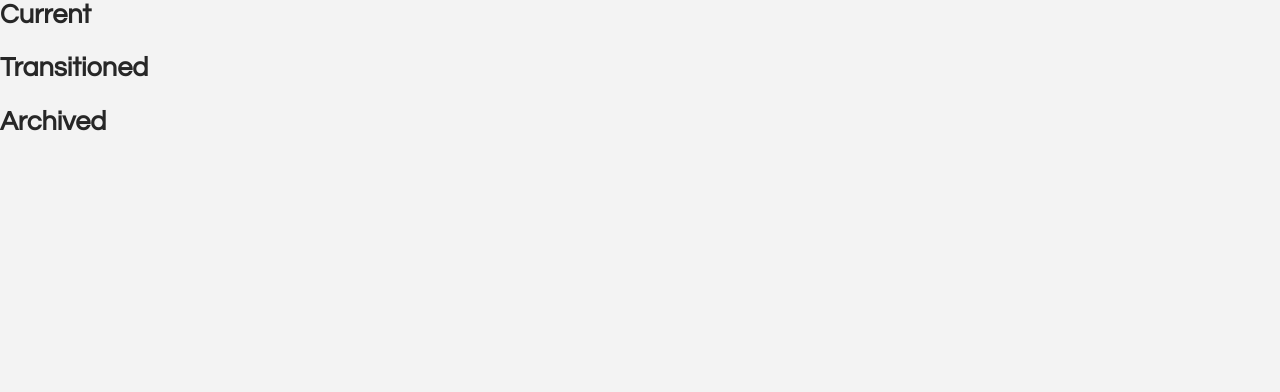
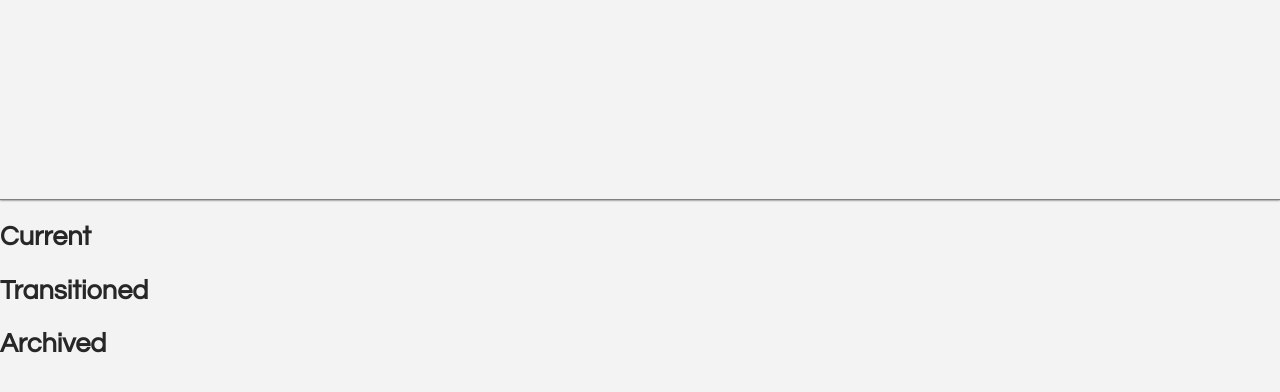
Before and after one commit to bowmanmc/giat, a website: page app/index.html in a window 1280 px wide. Drawn offline with nearby package versions, Linux system fonts and the light colour scheme; files that its build step writes are made by us from their sources.

Commit message:
start on header

```diff
--- /dev/null
+++ b/app/sass/components/_header.scss
@@ -0,0 +1,5 @@
+header {
+    min-height: 200px;
+    border-bottom: 1px solid $clr-gray;
+    box-shadow: 0 0 0.125em rgba(0, 0, 0, 0.75);
+}
--- a/app/sass/main.scss
+++ b/app/sass/main.scss
@@ -5,6 +5,12 @@
 @import 'bourbon/bourbon';
 @import 'neat/neat';
 
+// Defaults
 @import 'defaults/colors';
 @import 'defaults/typography';
 @import 'defaults/tags';
+
+// Components
+@import 'components/header';
+
+// Pages
```
